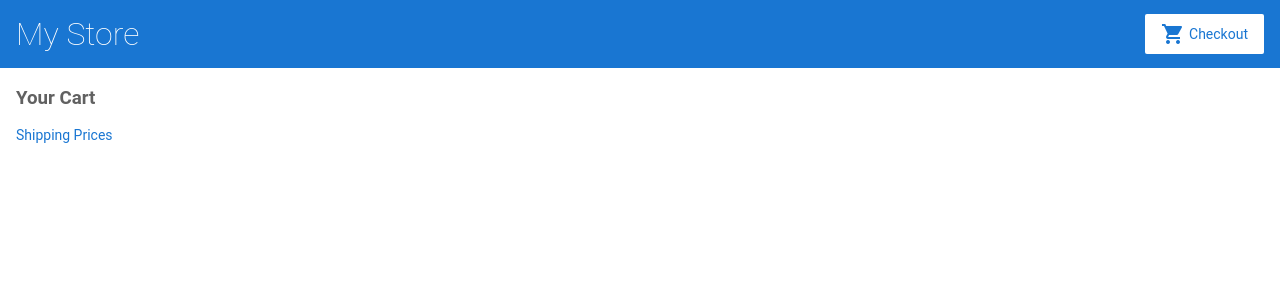
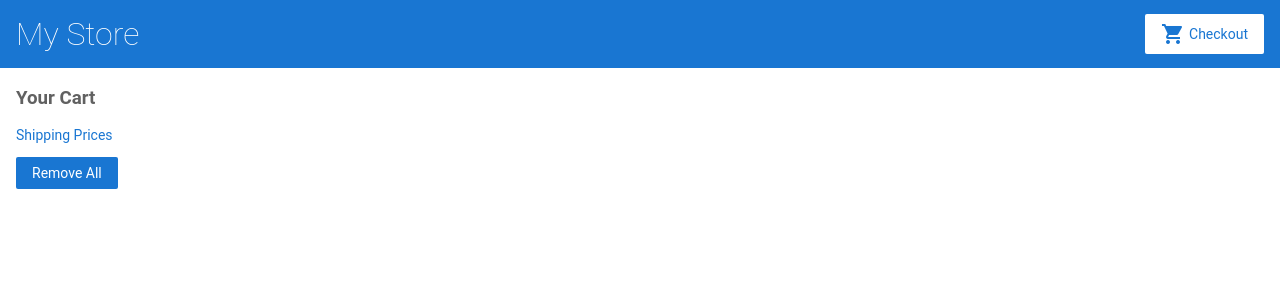
Before and after one commit to parthpanchal5/angular-fqux7o, an Angular app: page /cart in a window 1280 px wide. Shown: the top 300 px of the page. Built offline with nearby package versions, Linux system fonts and the light colour scheme.

Commit message:
3 files modified

```diff
--- a/src/app/cart.service.ts
+++ b/src/app/cart.service.ts
@@ -1,6 +1,6 @@
 import { Injectable } from '@angular/core';
 import { HttpClient } from '@angular/common/http';
-import { Product } from './products';
+import { Product, products } from './products';
 
 @Injectable({
   providedIn: 'root',
--- a/src/app/cart/cart.component.html
+++ b/src/app/cart/cart.component.html
@@ -2,6 +2,9 @@
 
 <p>
   <a routerLink="/shipping">Shipping Prices</a>
+</p>
+<p>
+  <button (click)="removeItem()">Remove All</button>
 </p>
 
 <div class="cart-item" *ngFor="let item of items">
--- a/src/app/cart/cart.component.ts
+++ b/src/app/cart/cart.component.ts
@@ -9,4 +9,8 @@ import { CartService } from '../cart.service';
 export class CartComponent {
   constructor(private cartService: CartService) {}
   items = this.cartService.getItems();
+
+  removeItem() {
+    this.items = this.cartService.clearCart();
+  }
 }
```
